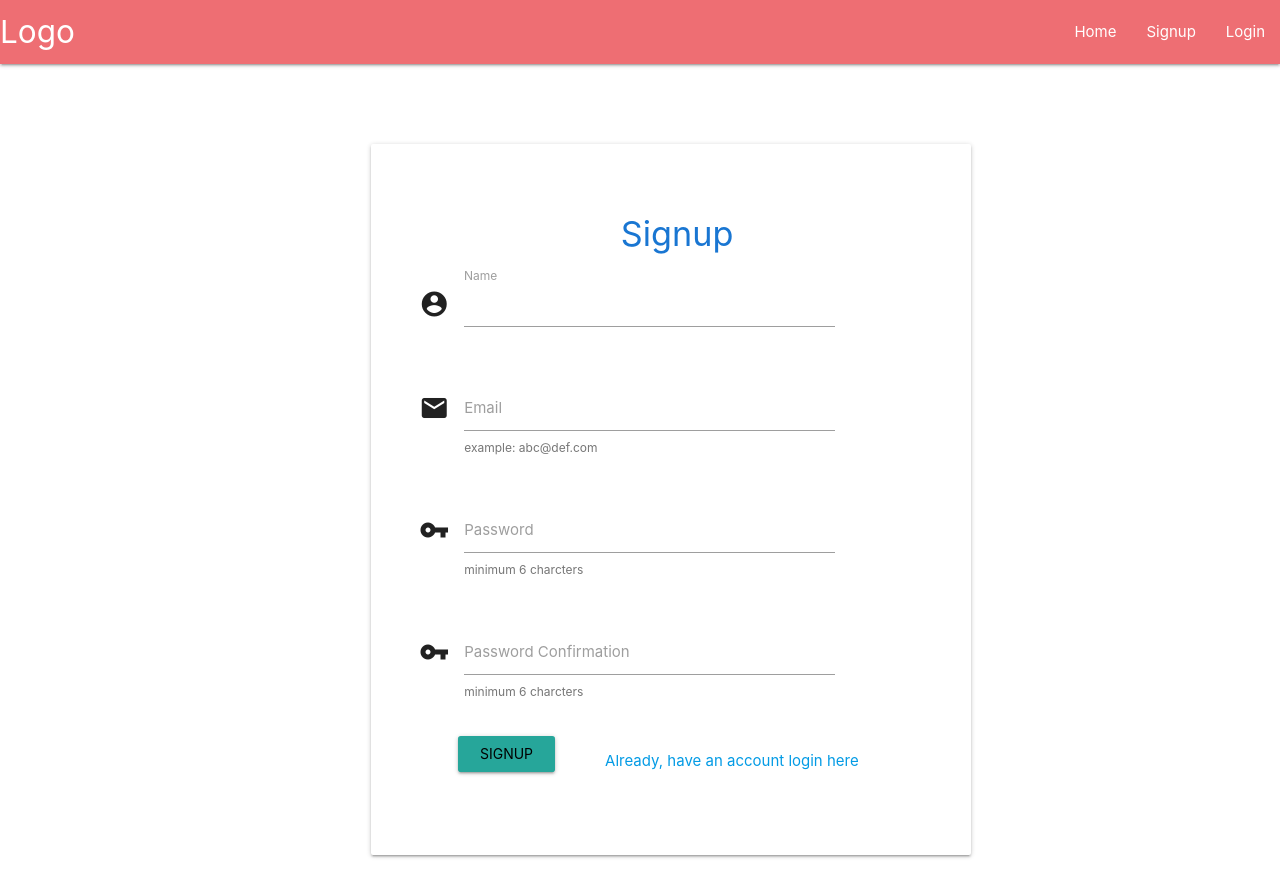
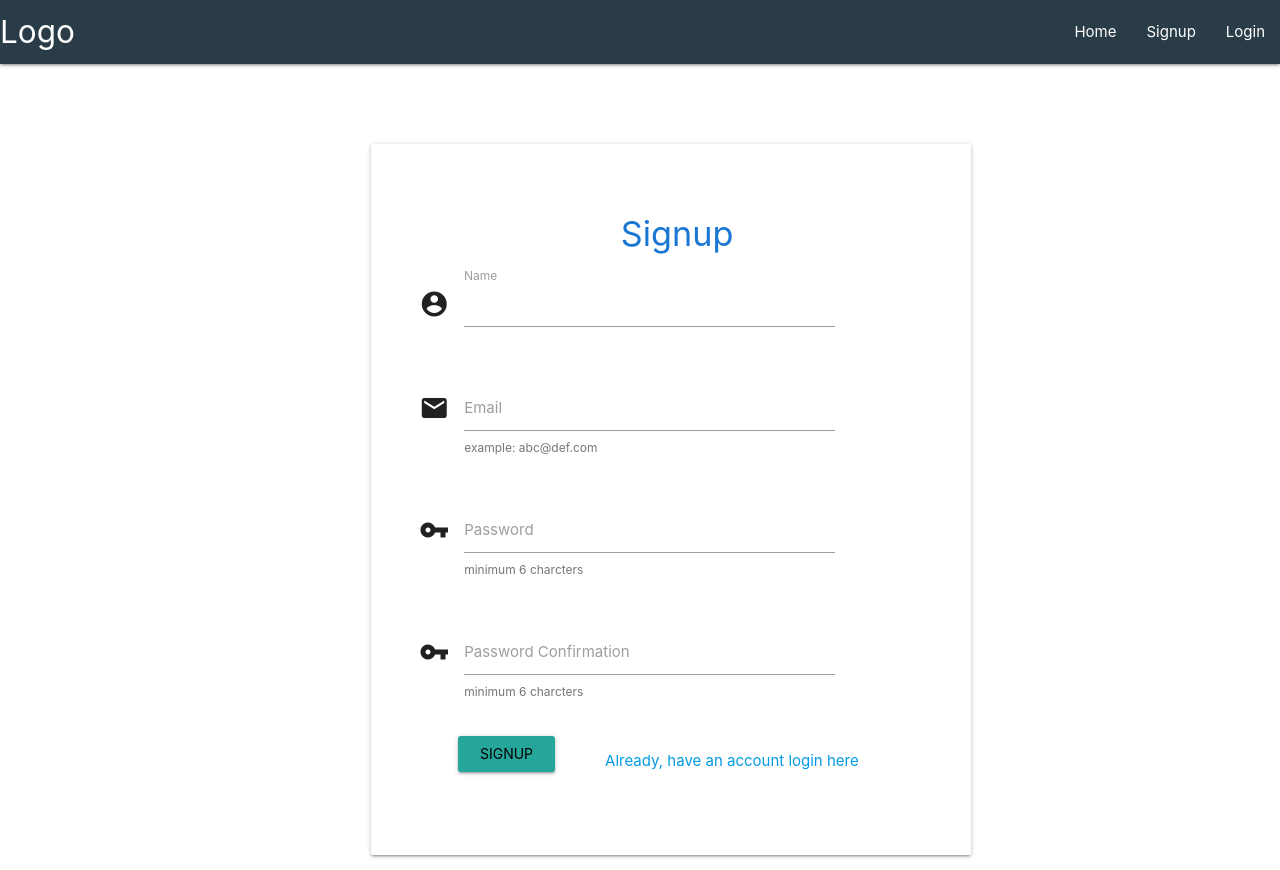
Before and after one commit to vamsikri-hash/dvservice, a React (Create React App) app: page /signup in a window 1280 px wide. Built offline with nearby package versions, Linux system fonts and the light colour scheme.

Commit message:
added links for search and history

```diff
--- a/src/components/Layouts/Navbar.js
+++ b/src/components/Layouts/Navbar.js
@@ -21,6 +21,16 @@ const Navbar = ({ title }) => {
         <li>
           <Link to='/articles' className='large'>
             Articles
+          </Link>
+        </li>
+        <li>
+          <Link to='/history' className='large'>
+            MyHistory
+          </Link>
+        </li>
+        <li>
+          <Link to='/search' className='large'>
+            Search
           </Link>
         </li>
       </ul>
@@ -50,9 +60,9 @@ const Navbar = ({ title }) => {
   );
 
   return (
-    <div>
-      <nav>
-        <div className='nav-wrapper'>
+    <div className='navbar-fixed'>
+      <nav className='nav-large'>
+        <div className='nav-wrapper' style={{ backgroundColor: "#2a3c47" }}>
           <a href='#' className='brand-logo'>
             Logo
           </a>
```
